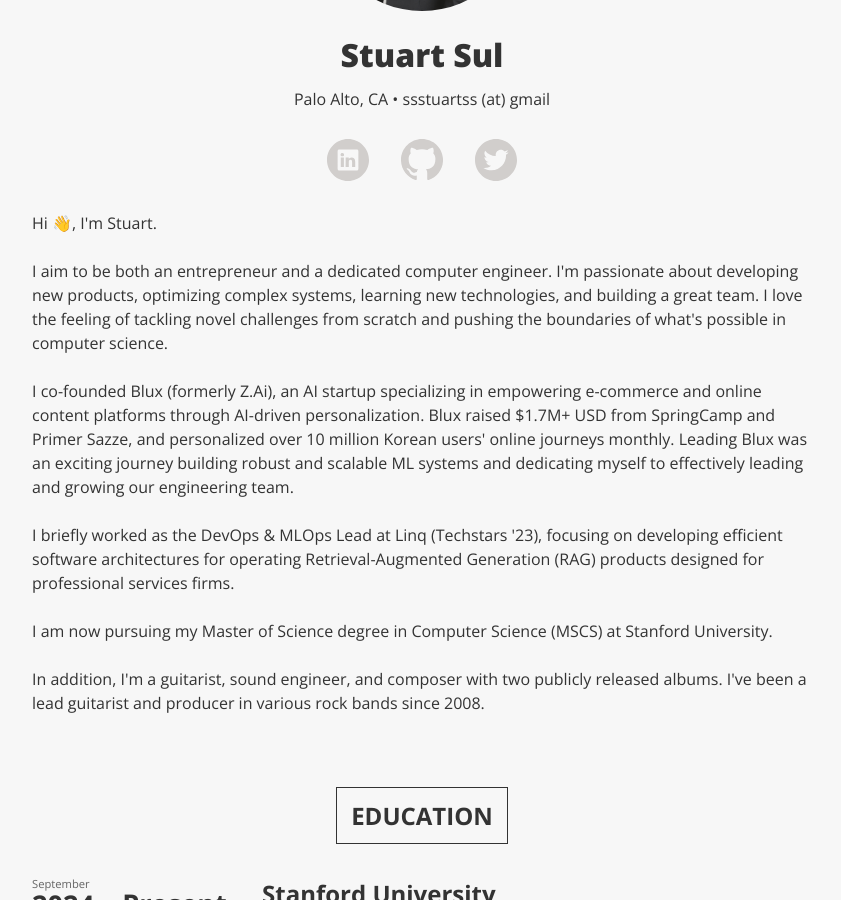
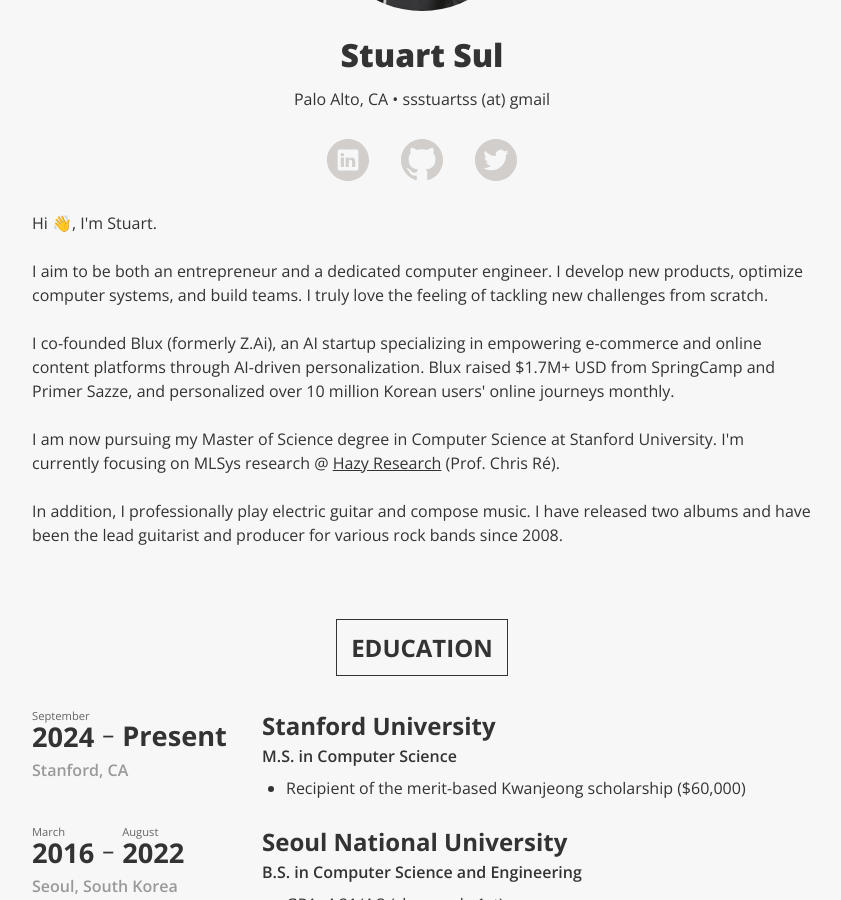
Before and after one commit to StuartSul/StuartSul.github.io_src, a Jekyll site: the page built from index.html, in a window 1280 px wide and 900 px high, scrolled down 303 px. Shown: the whole window, without its empty margins (218-1059 px from the left). Built offline with Jekyll 4.4.1, drawn with Linux system fonts in a browser that asks for light colours.

Commit message:
[feat] Update description

```diff
--- a/_data/profile.yaml
+++ b/_data/profile.yaml
@@ -11,12 +11,10 @@
 summary: |
     Hi 👋, I'm Stuart.
     </br></br>
-    I aim to be both an entrepreneur and a dedicated computer engineer. I'm passionate about developing new products, optimizing complex systems, learning new technologies, and building a great team. I love the feeling of tackling novel challenges from scratch and pushing the boundaries of what's possible in computer science.
+    I aim to be both an entrepreneur and a dedicated computer engineer. I develop new products, optimize computer systems, and build teams. I truly love the feeling of tackling new challenges from scratch.
     </br></br>
-    I co-founded Blux (formerly Z.Ai), an AI startup specializing in empowering e-commerce and online content platforms through AI-driven personalization. Blux raised $1.7M+ USD from SpringCamp and Primer Sazze, and personalized over 10 million Korean users' online journeys monthly. Leading Blux was an exciting journey building robust and scalable ML systems and dedicating myself to effectively leading and growing our engineering team.
+    I co-founded Blux (formerly Z.Ai), an AI startup specializing in empowering e-commerce and online content platforms through AI-driven personalization. Blux raised $1.7M+ USD from SpringCamp and Primer Sazze, and personalized over 10 million Korean users' online journeys monthly.
     </br></br>
-    I briefly worked as the DevOps & MLOps Lead at Linq (Techstars '23), focusing on developing efficient software architectures for operating Retrieval-Augmented Generation (RAG) products designed for professional services firms.
+    I am now pursuing my Master of Science degree in Computer Science at Stanford University. I'm currently focusing on MLSys research @ <a class="link-trans" href="https://hazyresearch.stanford.edu/" itemprop="sameAs" target="_blank"><u>Hazy Research</u></a> (Prof. Chris Ré).
     </br></br>
-    I am now pursuing my Master of Science degree in Computer Science (MSCS) at Stanford University.
-    </br></br>
-    In addition, I'm a guitarist, sound engineer, and composer with two publicly released albums. I've been a lead guitarist and producer in various rock bands since 2008.
+    In addition, I professionally play electric guitar and compose music. I have released two albums and have been the lead guitarist and producer for various rock bands since 2008.
```
